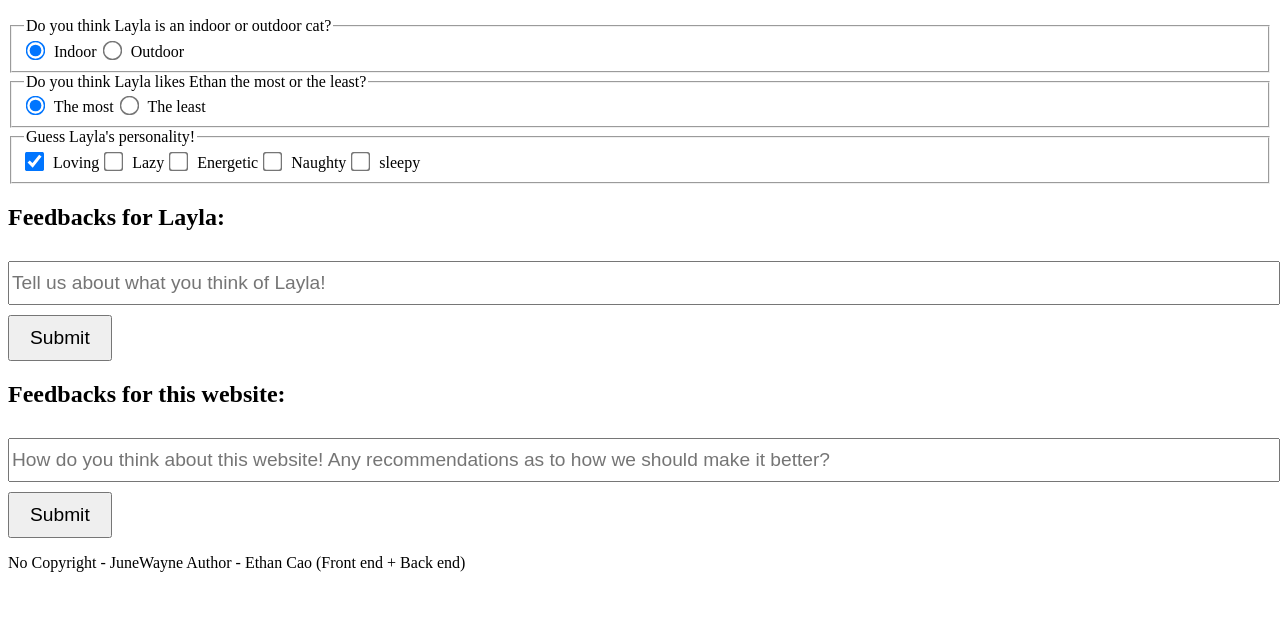
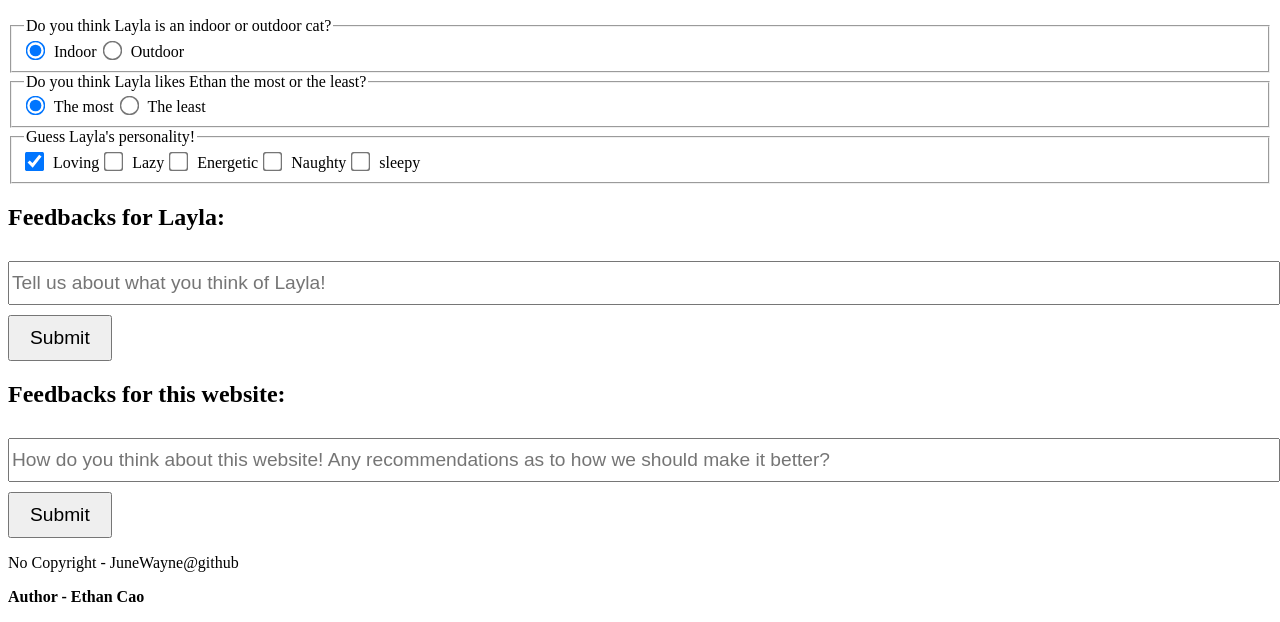
Before and after one commit to JuneWayne/junewayne.github.io, a plain HTML site: page index.html in a window 1280 px wide. Shown: the part 3829-4451 px from the top of the page. Before the commit the page ends 4417 px from the top, so only its background shows below. Drawn offline with Linux system fonts and the light colour scheme.

Commit message:
Update index.html

```diff
--- a/index.html
+++ b/index.html
@@ -104,8 +104,10 @@
     </main>
     <footer>
       <p>
-        No Copyright - JuneWayne
-        Author - Ethan Cao (Front end + Back end)
+        No Copyright - JuneWayne@github
+      </p>
+      <p>
+        <strong>Author - Ethan Cao</strong>
       </p>
     </footer>
   </body>
```
